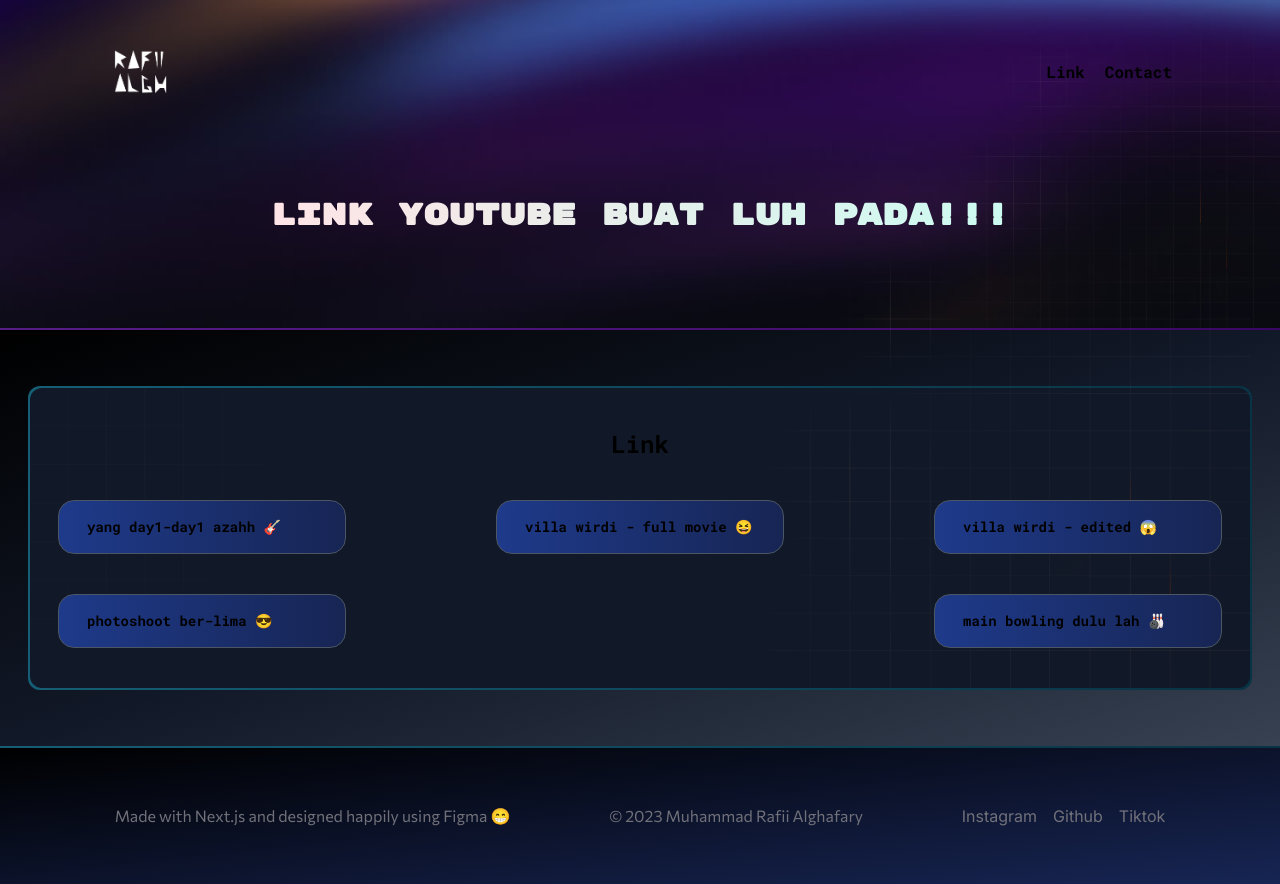
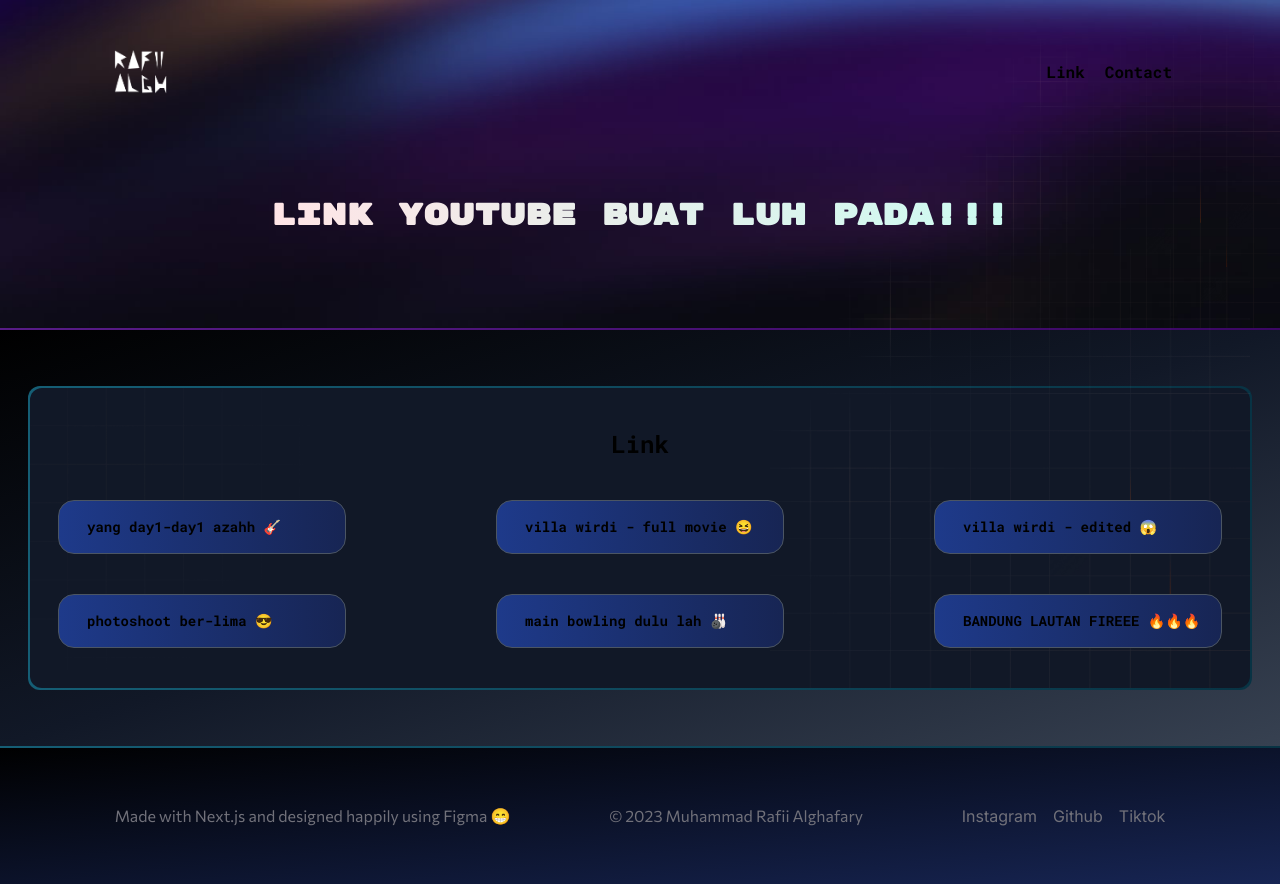
Before and after one commit to rafiialgh/link-tree-youtube, a Next.js app: page / in a window 1280 px wide. Built offline with nearby package versions, Linux system fonts and the light colour scheme.

Commit message:
nambah link video bandung

```diff
--- a/src/app/link.js
+++ b/src/app/link.js
@@ -19,6 +19,10 @@ const link = [
     link: "https://youtu.be/_hSAVHhprH0",
     name: "main bowling dulu lah 🎳"
   },
+  {
+    link: "https://youtu.be/61c9tTcHe1A",
+    name: "BANDUNG LAUTAN FIREEE 🔥🔥🔥"
+  },
 ]
 
 export default link
```
